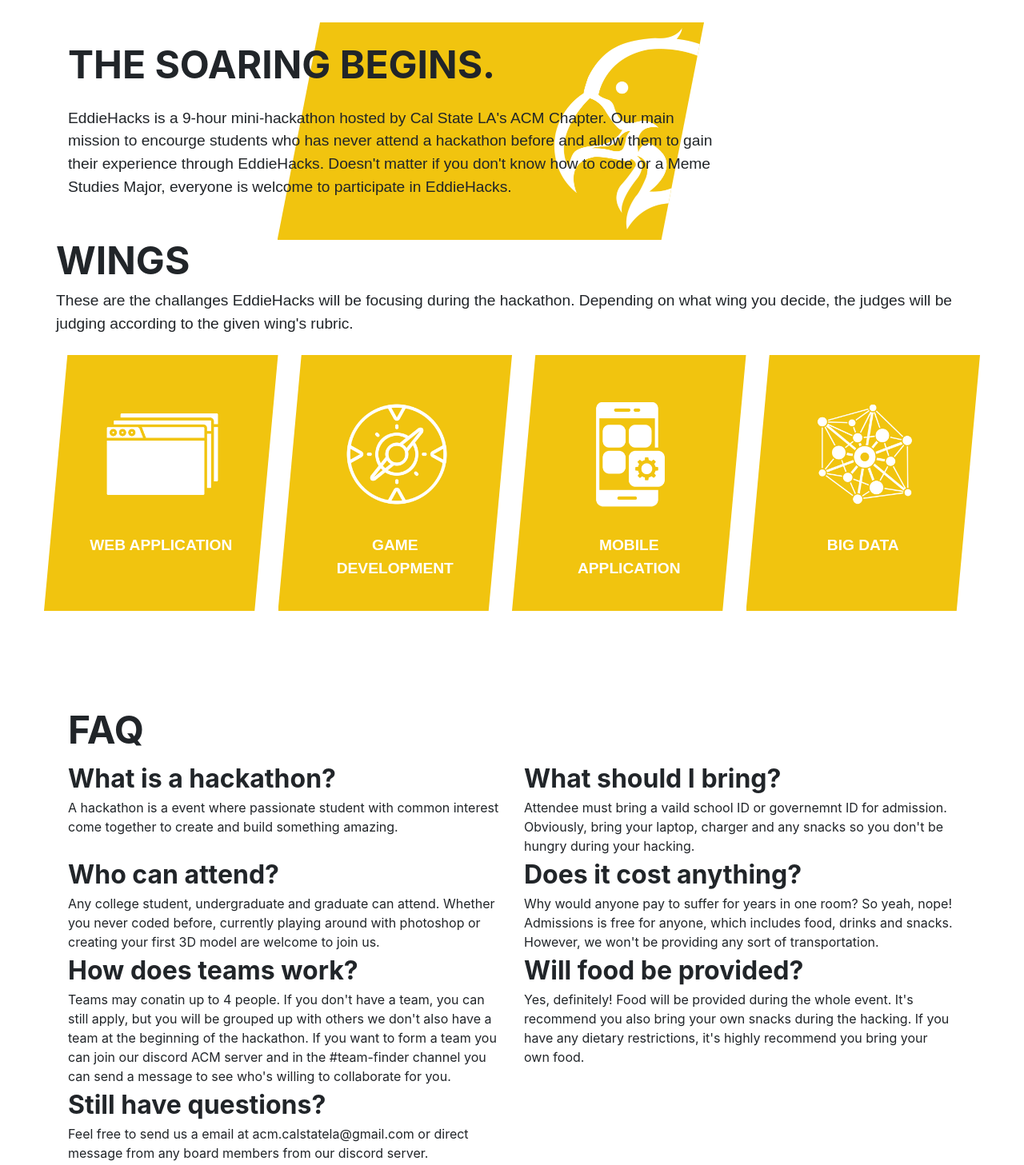
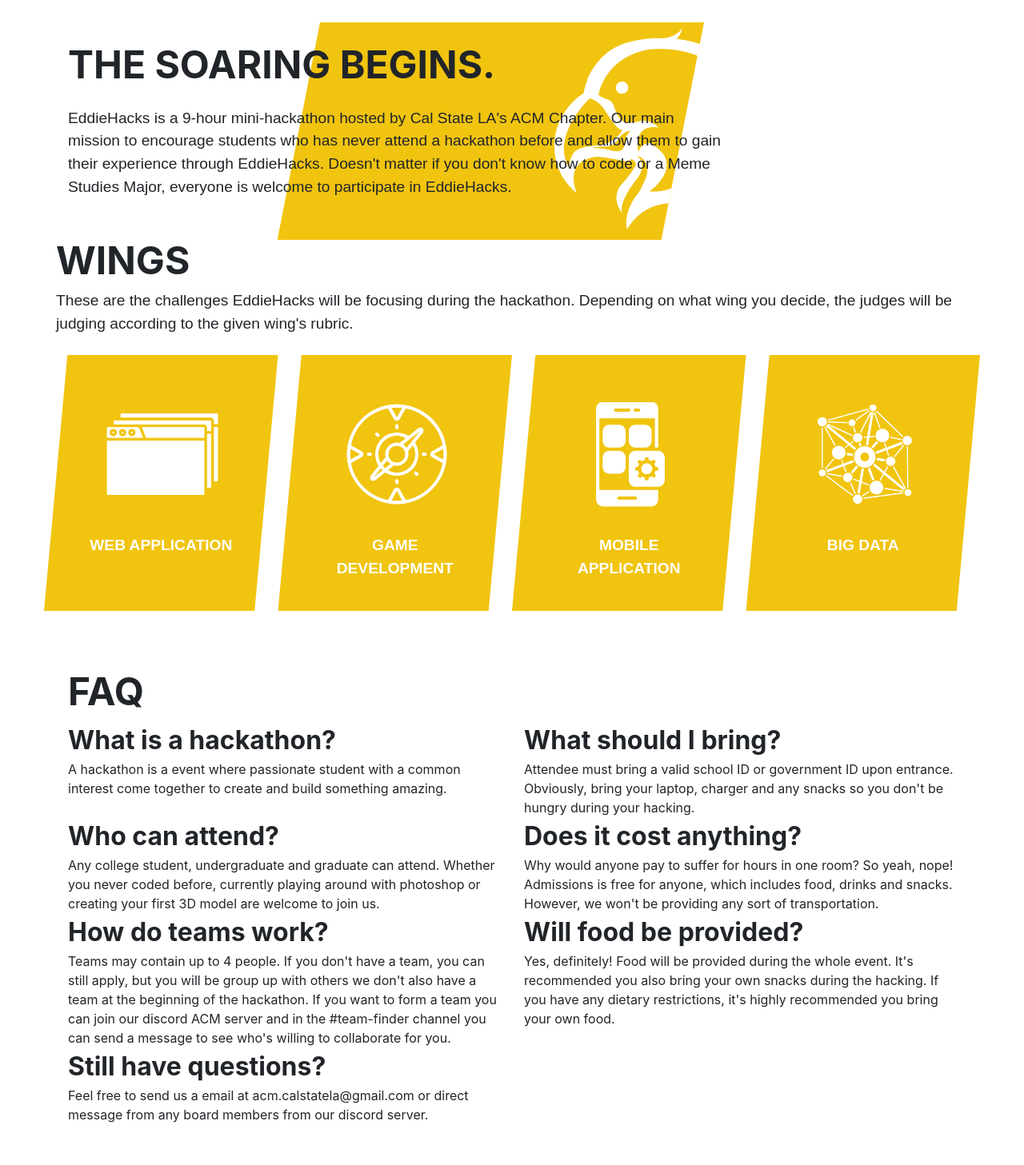
Before and after one commit to eddiehacks/eddiehacks.github.io, a plain HTML site: page index.html in a window 1280 px wide. Shown: the part 1060-2517 px from the top of the page at 80% size. Drawn offline with nearby package versions, Linux system fonts and the light colour scheme.

Commit message:
grammar fixes

```diff
--- a/index.html
+++ b/index.html
@@ -35,14 +35,12 @@
                 <div class="intro-logo col-md-5"></div>
                 <div class="intro-content col-md-9">
                     <h1 class="title-am my-4"> The soaring begins. </h1>
-                    <a class="desc-am"> EddieHacks is a 9-hour mini-hackathon hosted by Cal State LA's ACM Chapter.
-                                        Our main mission to encourge students who has never attend a hackathon before and allow them to gain their experience through EddieHacks.
-                                        Doesn't matter if you don't know how to code or a Meme Studies Major, everyone is welcome to participate in EddieHacks.
+                    <a class="desc-am"> EddieHacks is a 9-hour mini-hackathon hosted by Cal State LA's ACM Chapter. Our main mission to encourage students who has never attend a hackathon before and allow them to gain their experience through EddieHacks. Doesn't matter if you don't know how to code or a Meme Studies Major, everyone is welcome to participate in EddieHacks.
                     </a>
                 </div>
             <div class="tracks my-5">
                 <h1 class="title-am"> Wings </h1>
-                <a class="desc-am"> These are the challanges EddieHacks will be focusing during the hackathon. Depending on what wing you decide, the judges will be judging according to the given wing's rubric. </a>
+                <a class="desc-am"> These are the challenges EddieHacks will be focusing during the hackathon. Depending on what wing you decide, the judges will be judging according to the given wing's rubric. </a>
                 <div class="tracks-container row my-4">
                     <div class="tracks-card col-md-3 py-4 px-5 text-center">
                         <img class="icon-track" height="200" src="/assets/images/webapp.png"> <br>
@@ -62,36 +60,36 @@
                     </div>
                 </div>
             </div>
-            <div class="faq container my-5">
+            <div class="faq container mb-5">
                 <h1 class="title-am"> FAQ </h1>
                 <div class="faq-container row">
                     <div class="col-md-6">
                         <a class="question"> What is a hackathon? </a> <br>
-                        <a class="answer"> A hackathon is a event where passionate student with common interest come together to create and build something amazing. </a>
+                        <a class="answer"> A hackathon is a event where passionate student with a common interest come together to create and build something amazing. </a>
                     </div>
                     <div class="col-md-6">
                         <a class="question"> What should I bring? </a> <br>
-                        <a class="answer"> Attendee must bring a vaild school ID or governemnt ID for admission. Obviously, bring your laptop, charger and any snacks so you don't be hungry during your hacking. </a>
+                        <a class="answer"> Attendee must bring a valid school ID or government ID upon entrance. Obviously, bring your laptop, charger and any snacks so you don't be hungry during your hacking. </a>
                     </div>
                 </div>
                 <div class="faq-container row">
                     <div class="col-md-6">
                         <a class="question"> Who can attend? </a> <br>
-                        <a class="answer"> Any college student, undergraduate and graduate can attend. Whether you never coded before, currently playing around with photoshop or creating your first 3D model are welcome to join us.  </a>
+                        <a class="answer"> Any college student, undergraduate and graduate can attend. Whether you never coded before, currently playing around with photoshop or creating your first 3D model are welcome to join us. </a>
                     </div>
                     <div class="col-md-6">
                         <a class="question"> Does it cost anything? </a> <br>
-                        <a class="answer"> Why would anyone pay to suffer for years in one room? So yeah, nope! Admissions is free for anyone, which includes food, drinks and snacks. However, we won't be providing any sort of transportation. </a>
+                        <a class="answer"> Why would anyone pay to suffer for hours in one room? So yeah, nope! Admissions is free for anyone, which includes food, drinks and snacks. However, we won't be providing any sort of transportation.</a>
                     </div>
                 </div>
                 <div class="faq-container row">
                     <div class="col-md-6">
-                        <a class="question"> How does teams work? </a> <br>
-                        <a class="answer"> Teams may conatin up to 4 people. If you don't have a team, you can still apply, but you will be grouped up with others we don't also have a team at the beginning of the hackathon. If you want to form a team you can join our discord ACM server and in the #team-finder channel you can send a message to see who's willing to collaborate for you. </a>
+                        <a class="question"> How do teams work? </a> <br>
+                        <a class="answer"> Teams may contain up to 4 people. If you don't have a team, you can still apply, but you will be group up with others we don't also have a team at the beginning of the hackathon. If you want to form a team you can join our discord ACM server and in the #team-finder channel you can send a message to see who's willing to collaborate for you. </a>
                     </div>
                     <div class="col-md-6">
                         <a class="question"> Will food be provided? </a> <br>
-                        <a class="answer"> Yes, definitely! Food will be provided during the whole event. It's recommend you also bring your own snacks during the hacking. If you have any dietary restrictions, it's highly recommend you bring your own food. </a>
+                        <a class="answer"> Yes, definitely! Food will be provided during the whole event. It's recommended you also bring your own snacks during the hacking. If you have any dietary restrictions, it's highly recommended you bring your own food. </a>
                     </div>
                 </div>
                 <div class="faq-container row">
```
